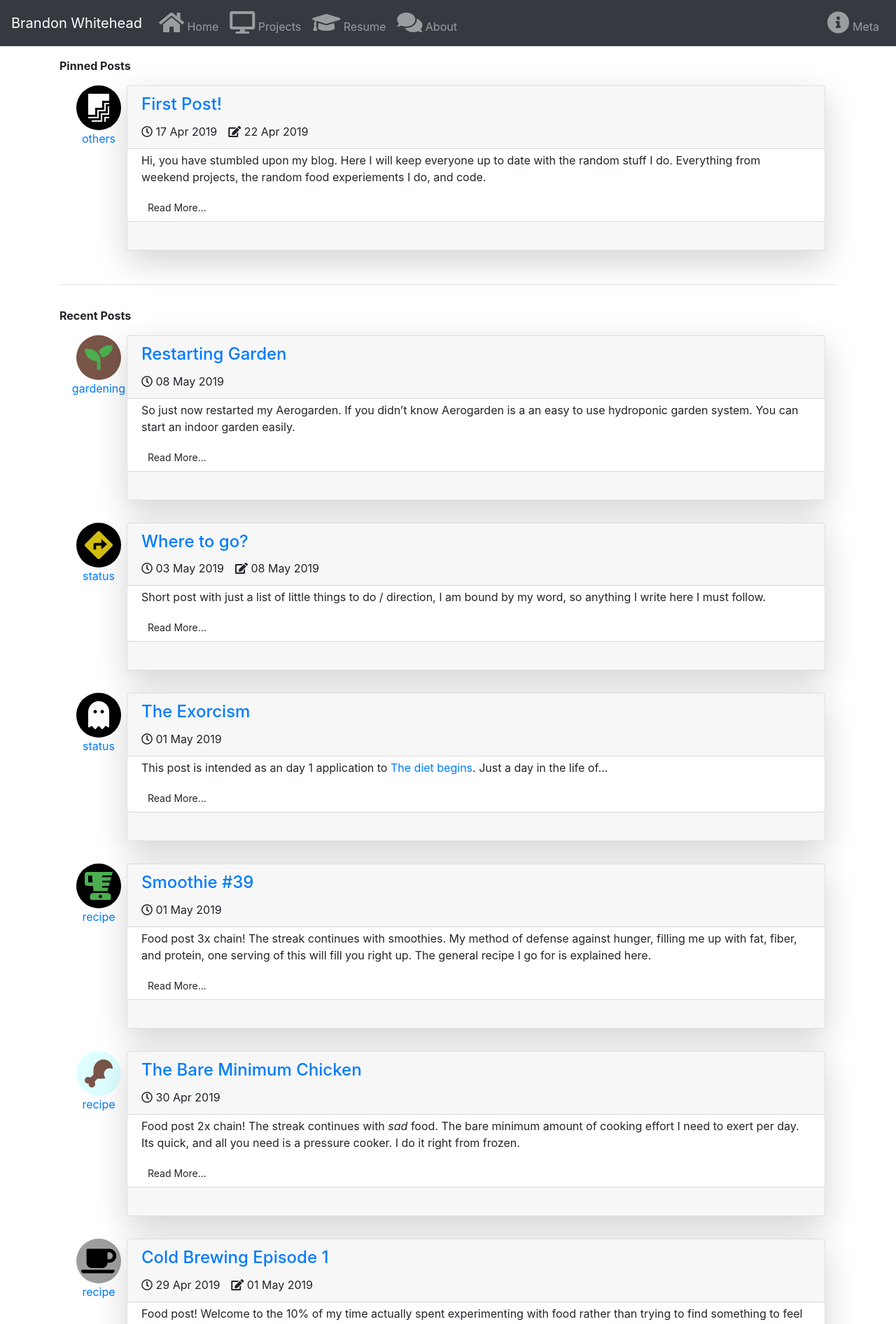
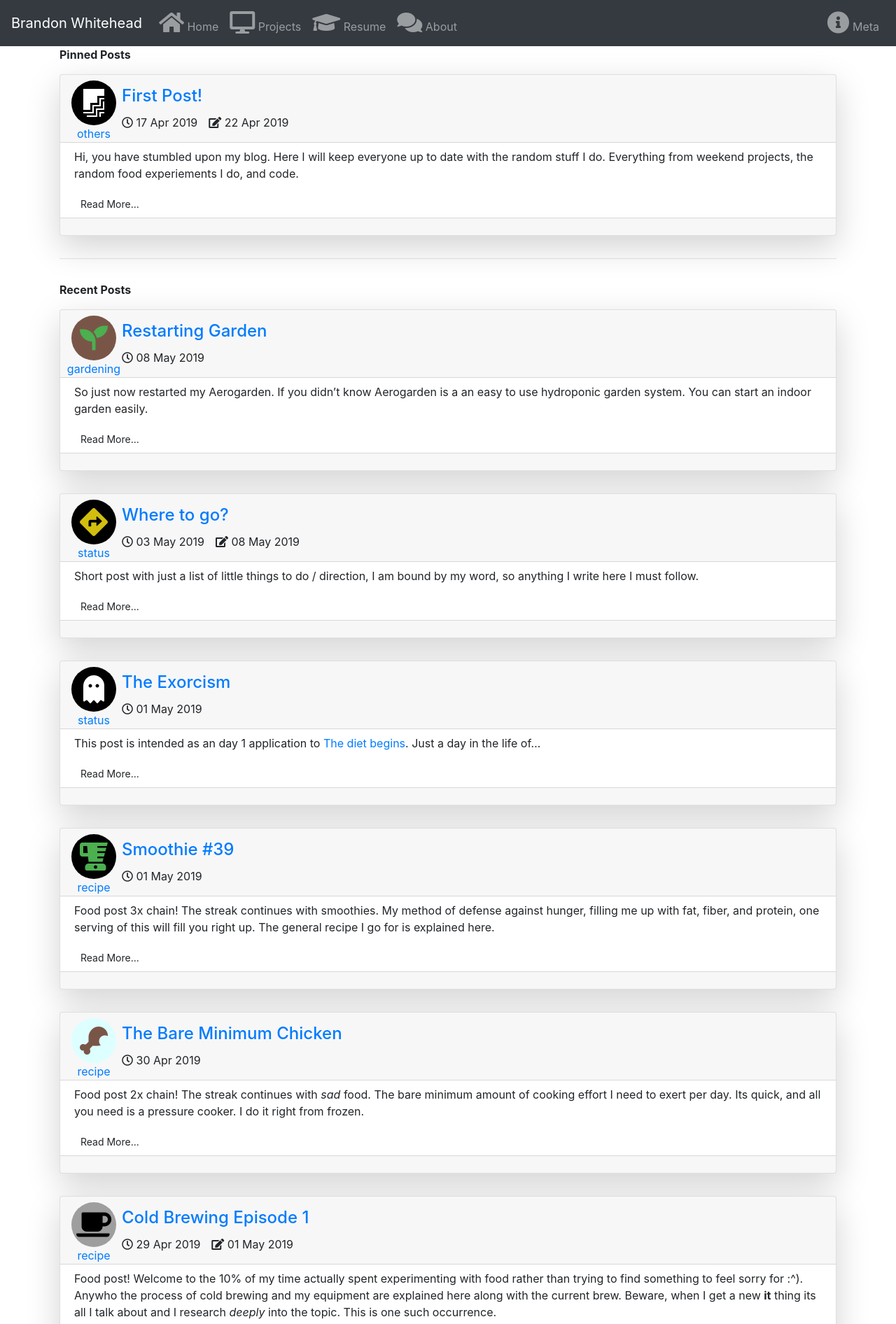
Before and after one commit to TricksterGuy/TricksterGuy.github.io, a Jekyll site: the page built from index.html, in a window 1280 px wide. Shown: the top 1892 px of the page at 70% size. Built offline with Jekyll 4.4.1, drawn with Linux system fonts in a browser that asks for light colours; nearby versions of some CDN libraries; the list of posts is cut into pages by our own code; comment, search, counter and statistics services are not loaded.

Commit message:
Icons are now in the post card.

```diff
--- /dev/null
+++ b/_includes/post-card.html
@@ -0,0 +1,24 @@
+  <div class="py-3">
+    <div class="card shadow-lg">
+      <div class="card-header d-flex flex-row p-2">
+        <div class="d-flex flex-column post-info-icon-card">
+          <i class="{{ post.icon }}"></i>
+          {%- assign category = post.categories.first -%}
+          {%- assign predefined_url = site.data.categories[category].url -%}
+          {%- capture url -%}{{ site.baseurl }}{% if predefined_url %}{{ predefined_url }}{% else %}/category/{{ category }}{% endif %}{%- endcapture -%}
+          <div class="text-center"><a href="{{ url }}">{{ category }}</a></div>
+        </div>
+        <div class="align-self-center">
+          <h4 class="card-title"><a href="{{ site.baseurl }}{{ post.url }}" class="card-link">{{ post.title }}</a></h4>
+          <p class="card-text"><i class="far fa-clock"></i> {{ post.date | date_to_string }}{%- if post.last_updated -%}&emsp;<i class="fas fa-edit"></i> {{ post.last_updated | date_to_string }}{%- endif -%}</p>
+        </div>
+      </div>
+      <div class="card-body py-1">
+        <p class="card-text mt-1">{{ post.excerpt | remove: '<p>' | remove: '</p>' | strip }}</p>
+        <a href="{{ site.baseurl }}{{ post.url }}" class="card-link btn btn-sm btn-default btn-raised rounded-lg" role="button">Read More...</a>
+      </div>
+      <div class="card-footer py-1">
+        <p class="card-link"><a href="{{ post.url | prepend: site.url }}#disqus_thread" data-disqus-identifier="{{post.id}}"></a></p>
+      </div>
+    </div>
+  </div>
--- a/index.html
+++ b/index.html
@@ -3,35 +3,12 @@ layout: default
 title: Blog
 ---
 {%- if paginator.page == 1 -%}
-<div class="py-3">
 <b>Pinned Posts</b>
 {%- for post in site.categories.pinned -%}
 <article class="post">
-  <div class="d-flex p-3">
-    <div class="d-flex flex-column post-info-icon-card">
-      <i class="{{ post.icon }}"></i>
-      {%- assign category = post.categories.first -%}
-      {%- assign predefined_url = site.data.categories[category].url -%}
-      {%- capture url -%}{{ site.baseurl }}{% if predefined_url %}{{ predefined_url }}{% else %}/category/{{ category }}{% endif %}{%- endcapture -%}
-      <div class="text-center"><a href="{{ url }}">{{ category }}</a></div>
-    </div>
-    <div class="card shadow-lg flex-grow-1">
-      <div class="card-header">
-        <h4 class="card-title"><a href="{{ site.baseurl }}{{ post.url }}" class="card-link">{{ post.title }}</a></h4>
-        <p class="card-text"><i class="far fa-clock"></i> {{ post.date | date_to_string }}{%- if post.last_updated -%}&emsp;<i class="fas fa-edit"></i> {{ post.last_updated | date_to_string }}{%- endif -%}</p>
-      </div>
-      <div class="card-body pb-1 pt-0">
-        <p class="card-text mt-1">{{ post.excerpt | remove: '<p>' | remove: '</p>' | strip }}</p>
-        <a href="{{ site.baseurl }}{{ post.url }}" class="card-link btn btn-sm btn-default btn-raised rounded-lg" role="button">Read More...</a>
-      </div>
-      <div class="card-footer">
-        <p class="card-link"><a href="{{ post.url | prepend: site.url }}#disqus_thread" data-disqus-identifier="{{post.id}}"></a></p>
-      </div>
-    </div>
-  </div>
+  {%- include post-card.html -%}
 </article>
 {%- endfor -%}
-</div>
 {%- endif -%}
 
 <hr/>
@@ -42,28 +19,7 @@ title: Blog
 {%- endif -%}
 {%- for post in paginator.posts -%}
 <article class="post">
-  <div class="d-flex p-3">
-    <div class="d-flex flex-column post-info-icon-card">
-      <i class="{{ post.icon }}"></i>
-      {%- assign category = post.categories.first -%}
-      {%- assign predefined_url = site.data.categories[category].url -%}
-      {%- capture url -%}{{ site.baseurl }}{% if predefined_url %}{{ predefined_url }}{% else %}/category/{{ category }}{% endif %}{%- endcapture -%}
-      <div class="text-center"><a href="{{ url }}">{{ category }}</a></div>
-    </div>
-    <div class="card shadow-lg flex-grow-1">
-      <div class="card-header">
-        <h4 class="card-title"><a href="{{ site.baseurl }}{{ post.url }}" class="card-link">{{ post.title }}</a></h4>
-        <p class="card-text"><i class="far fa-clock"></i> {{ post.date | date_to_string }}{%- if post.last_updated -%}&emsp;<i class="fas fa-edit"></i> {{ post.last_updated | date_to_string }}{%- endif -%}</p>
-      </div>
-      <div class="card-body pb-1 pt-0">
-        <p class="card-text mt-1">{{ post.excerpt | remove: '<p>' | remove: '</p>' | strip }}</p>
-        <a href="{{ site.baseurl }}{{ post.url }}" class="card-link btn btn-sm btn-default btn-raised rounded-lg" role="button">Read More...</a>
-      </div>
-      <div class="card-footer">
-        <p class="card-link"><a href="{{ post.url | prepend: site.url }}#disqus_thread" data-disqus-identifier="{{post.id}}"></a></p>
-      </div>
-    </div>
-  </div>
+  {%- include post-card.html -%}
 </article>
 {%- endfor -%}
 </div>
```
